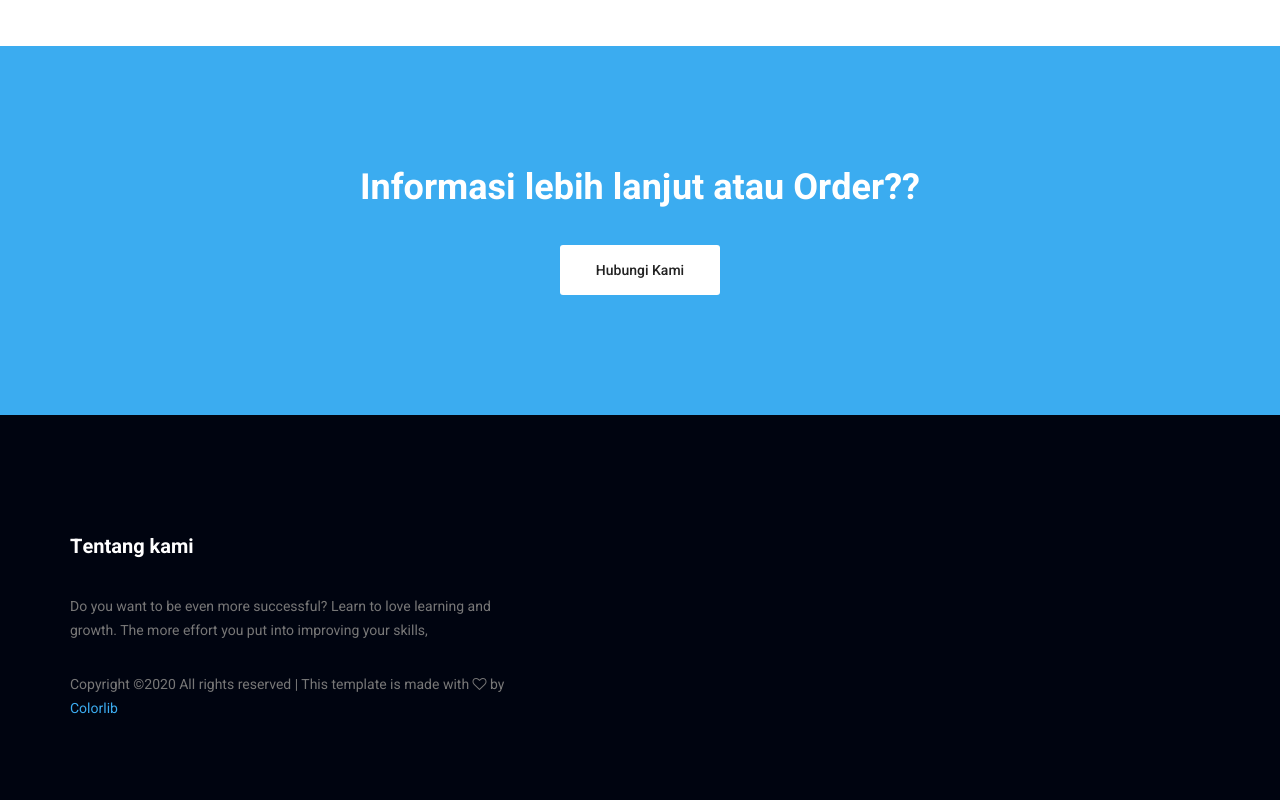
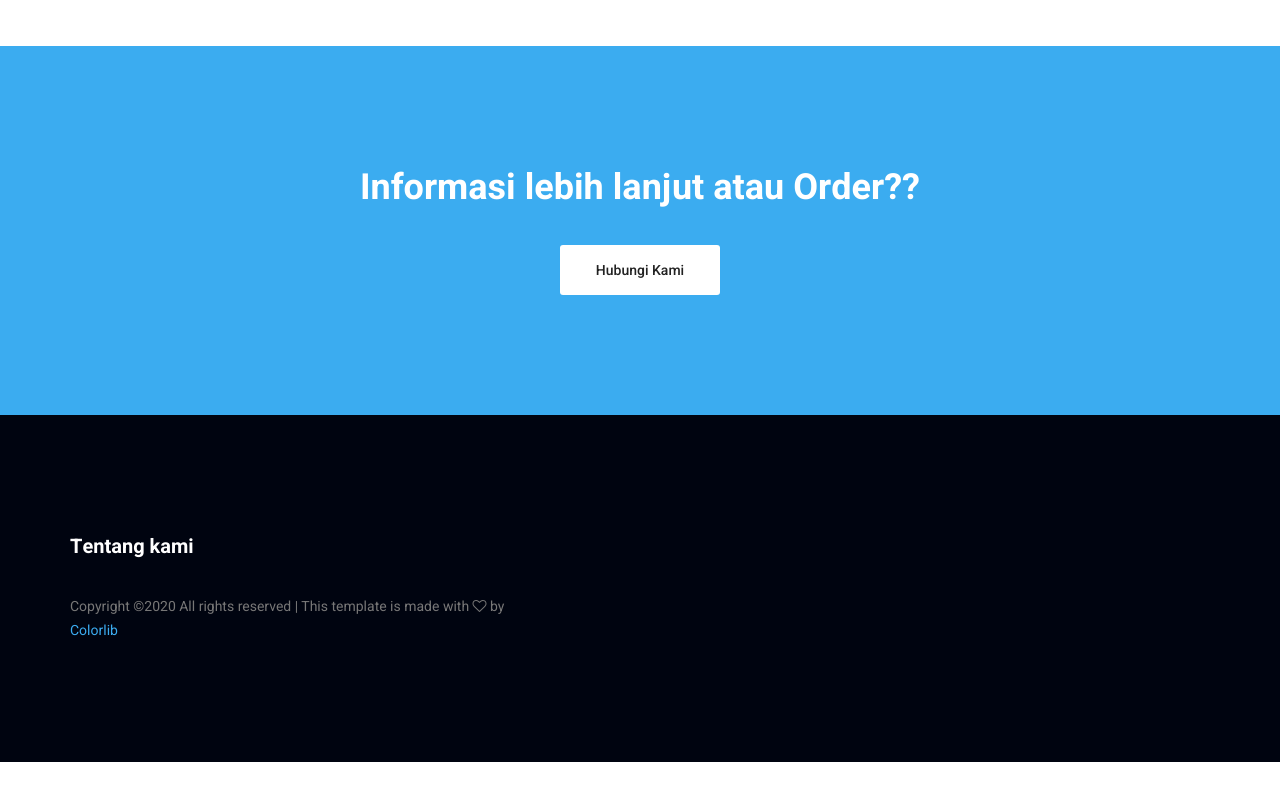
Before and after one commit to promozoomid/promozoomid.github.io, a plain HTML site: page docs/index.html in a window 1280 px wide. Shown: the part 2664-3464 px from the top of the page. After the commit the page ends 3426 px from the top, so only its background shows below. Drawn offline with Linux system fonts and the light colour scheme; some packages are replaced by stand-ins of ours.

Commit message:
Update index.html

```diff
--- a/docs/index.html
+++ b/docs/index.html
@@ -5,7 +5,7 @@
         <meta charset="utf-8">
         <meta name="viewport" content="width=device-width, initial-scale=1, shrink-to-fit=no">
         <link rel="icon" href="img/favicon.png" type="image/png">
-        <title>Promo Zoom ID</title>
+        <title>Promo Zoom ID - Sewa dan beli akun Zoom Pro dengan harga Promo</title>
         <!-- Bootstrap CSS -->
         <link rel="stylesheet" href="css/bootstrap.css">
         <link rel="stylesheet" href="vendors/linericon/style.css">
@@ -386,7 +386,7 @@ html {
         					<div class="f_title">
         						<h3>Tentang kami</h3>
         					</div>
-        					<p>Do you want to be even more successful? Learn to love learning and growth. The more effort you put into improving your skills,</p>
+        					<p></p>
         					<p><!-- Link back to Colorlib can't be removed. Template is licensed under CC BY 3.0. -->
 Copyright &copy;<script>document.write(new Date().getFullYear());</script> All rights reserved | This template is made with <i class="fa fa-heart-o" aria-hidden="true"></i> by <a href="https://colorlib.com" target="_blank">Colorlib</a>
 <!-- Link back to Colorlib can't be removed. Template is licensed under CC BY 3.0. --></p>
```
